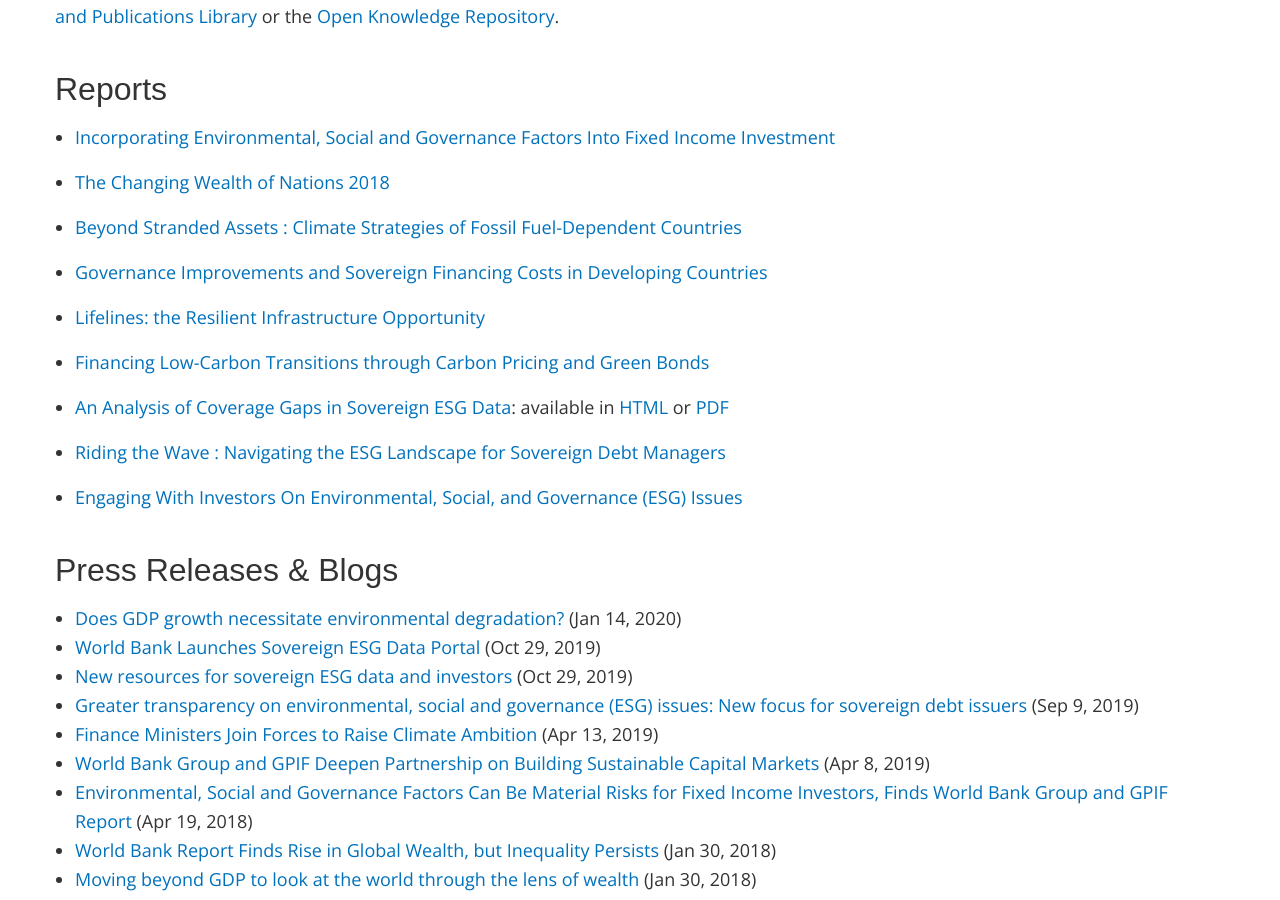
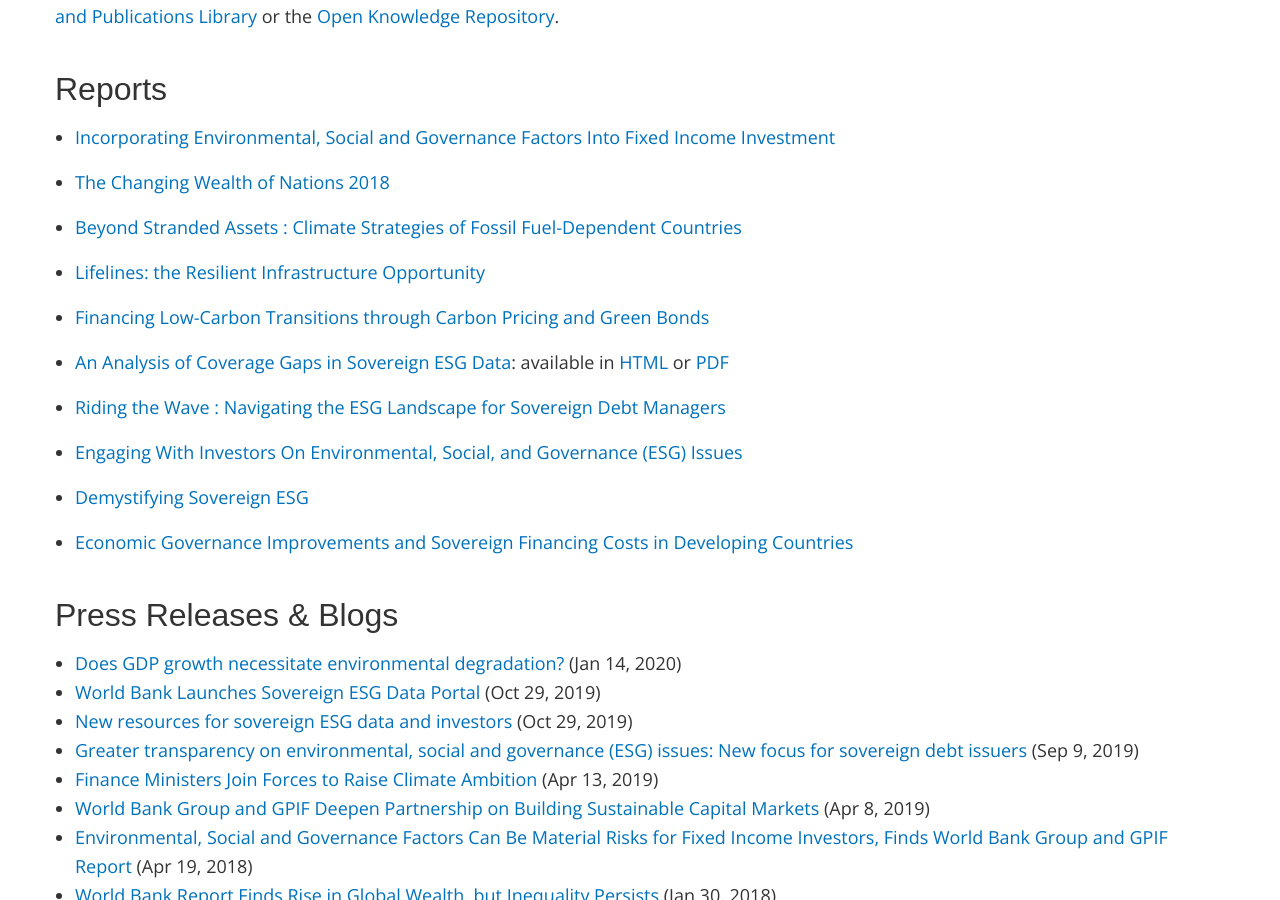
Before and after one commit to tgherzog/wbg-esg-website, a Jekyll site: the page built from research.md, in a window 1280 px wide and 900 px high, scrolled down 614 px. Built offline with Jekyll 4.4.1, drawn with Linux system fonts in a browser that asks for light colours; nearby versions of some CDN libraries; some web fonts are replaced; library files that are not in the unit come from our copies.

Commit message:
Add reports

```diff
--- a/research.md
+++ b/research.md
@@ -34,6 +31,12 @@
 
 * [Engaging With Investors On Environmental, Social, and Governance (ESG) Issues](http://pubdocs.worldbank.org/en/375981604591250621/World-Bank-ESG-Guide-2020-FINAL-11-5-2020)
   <!-- (Nov 5, 2020) -->
+
+* [Demystifying Sovereign ESG](https://openknowledge.worldbank.org/handle/10986/35586)
+  <!-- (Dec 31, 2020) -->
+
+* [Economic Governance Improvements and Sovereign Financing Costs in Developing Countries](https://documents.worldbank.org/curated/en/565681620234717531)
+  <!-- (May 5, 2021) -->
 
 ### Press Releases & Blogs
 
```
Also changed, not shown: other parts of research.md (+0 -3 lines).
